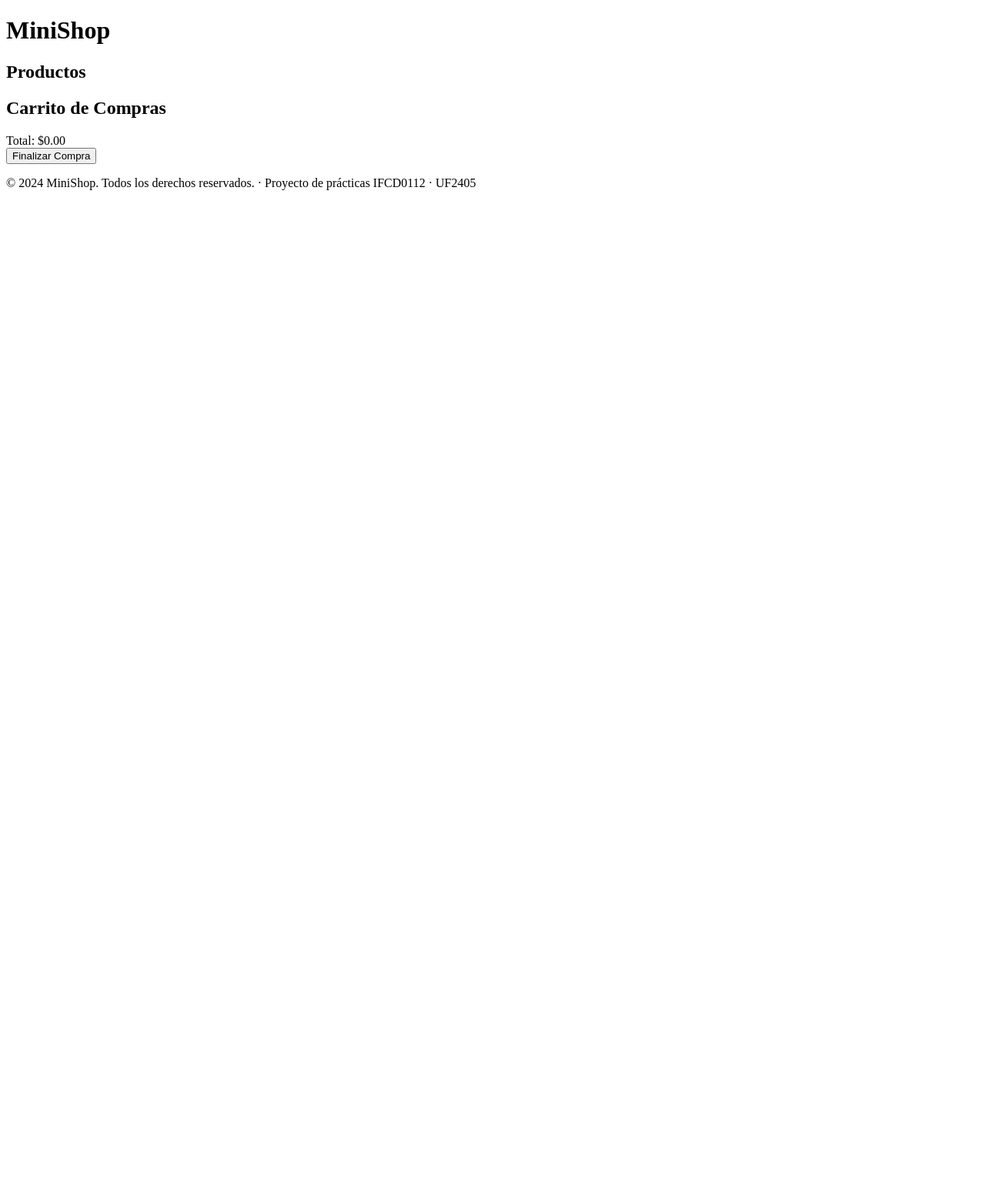
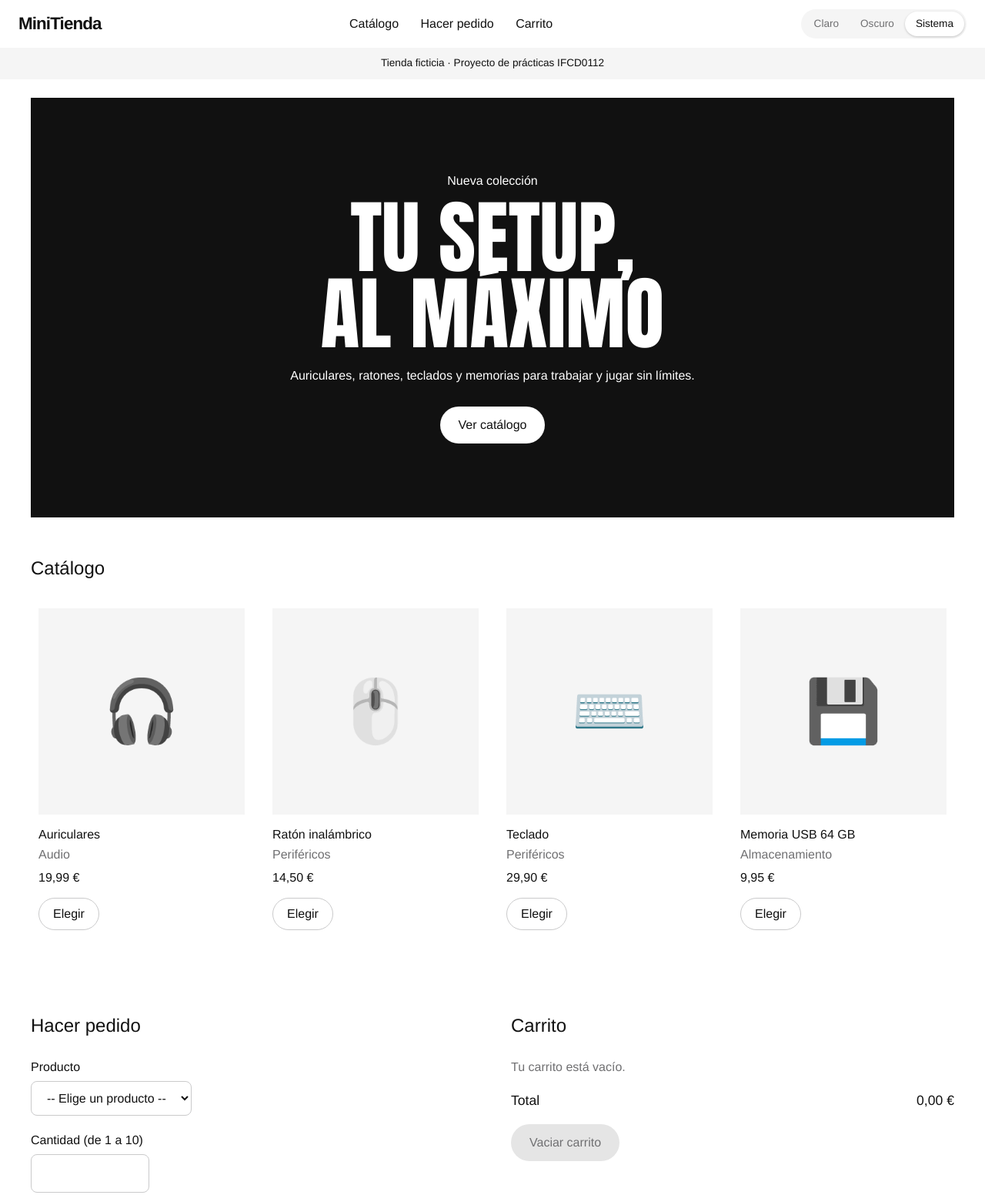
Before and after one commit to pordunazarzosa/MiniShop, a plain HTML site: page index.html in a window 1280 px wide. Shown: the top 1552 px of the page at 77% size. Before the commit the page ends 800 px from the top, so only its background shows below. Drawn offline with Linux system fonts and the light colour scheme.

Commit message:
Update: html & CSS

```diff
--- a/css/styles.css
+++ b/css/styles.css
@@ -0,0 +1,372 @@
+/* ===== 0. Variables de color (tema claro) ===== */
+:root {
+    --fondo: #ffffff;
+    --texto: #111111;
+    --texto-suave: #707072;
+    --superficie: #f5f5f5;
+    --borde: #cacacb;
+    --linea: #e5e5e5;
+    --boton-fondo: #111111;
+    --boton-texto: #ffffff;
+    --boton-hover: #3f3f40;
+    --hero-fondo: #111111;
+    --hero-texto: #ffffff;
+    --error: #d30005;
+    --error-fondo: #fdecec;
+    --foco: #1151ff;
+}
+
+/* ===== 1. Selectores de etiqueta ===== */
+body {
+    margin: 0;
+    font-family: "Helvetica Neue", Helvetica, Arial, sans-serif;
+    background-color: var(--fondo);
+    color: var(--texto);
+    line-height: 1.5;
+}
+
+header {
+    position: sticky;
+    top: 0;
+    z-index: 10;
+    display: flex;
+    flex-wrap: wrap;
+    align-items: center;
+    justify-content: space-between;
+    gap: 12px 24px;
+    padding: 12px 24px;
+    background-color: var(--fondo);
+}
+
+main {
+    max-width: 1200px;
+    margin: 0 auto;
+    padding: 0 24px;
+}
+
+section {
+    padding: 48px 0;
+}
+
+footer {
+    margin-top: 48px;
+    padding: 32px 24px;
+    background-color: var(--superficie);
+    color: var(--texto-suave);
+    font-size: 0.9em;
+    text-align: center;
+}
+
+/* ===== 2. Agrupación de selectores ===== */
+h1, h2, h3 {
+    margin: 0;
+}
+
+input, select, button {
+    font: inherit;
+    color: inherit;
+}
+
+/* ===== 3. Selectores de identificador ===== */
+#mensaje-error {
+    margin: 16px 0 0 0;
+    color: var(--error);
+    font-weight: 500;
+}
+
+#carrito-vacio {
+    color: var(--texto-suave);
+}
+
+#total {
+    font-weight: 500;
+}
+
+/* ===== 4. Selectores de descendencia y de hijo directo ===== */
+header nav a {
+    padding: 8px 12px;
+    border-radius: 999px;
+    color: var(--texto);
+    font-weight: 500;
+    text-decoration: none;
+}
+
+section h2 {
+    margin-bottom: 24px;
+    font-size: 1.5rem;
+    font-weight: 500;
+}
+
+.hero h1 {
+    font-family: Impact, "Arial Narrow Bold", "Helvetica Neue", sans-serif;
+    font-size: clamp(3rem, 9vw, 6.5rem);
+    font-weight: normal;
+    line-height: 0.95;
+    text-transform: uppercase;
+}
+
+.productos > .producto {
+    display: flex;
+    flex-direction: column;
+    gap: 2px;
+}
+
+.producto h3 {
+    margin-top: 12px;
+    font-size: 1rem;
+    font-weight: 500;
+}
+
+.campo label {
+    display: block;
+    margin-bottom: 6px;
+    font-weight: 500;
+}
+
+#lista-carrito {
+    margin: 0 0 16px 0;
+    padding: 0;
+    list-style: none;
+}
+
+#lista-carrito li {
+    padding: 12px 8px;
+    border-bottom: 1px solid var(--linea);
+}
+
+/* ===== 5. Selectores de clase ===== */
+.logo {
+    color: var(--texto);
+    font-size: 1.4rem;
+    font-weight: 900;
+    letter-spacing: -0.04em;
+    text-decoration: none;
+}
+
+.franja {
+    margin: 0;
+    padding: 10px 24px;
+    background-color: var(--superficie);
+    font-size: 0.85rem;
+    text-align: center;
+}
+
+.hero {
+    margin-top: 24px;
+    padding: clamp(40px, 8vw, 96px) clamp(20px, 5vw, 64px);
+    background-color: var(--hero-fondo);
+    color: var(--hero-texto);
+    text-align: center;
+}
+
+.hero-antetitulo {
+    margin: 0 0 12px 0;
+    font-weight: 500;
+}
+
+.hero-texto {
+    max-width: 36em;
+    margin: 20px auto 28px auto;
+}
+
+.boton-pildora {
+    display: inline-block;
+    padding: 12px 24px;
+    border-radius: 999px;
+    background-color: var(--hero-texto);
+    color: var(--hero-fondo);
+    font-weight: 500;
+    text-decoration: none;
+}
+
+.productos {
+    display: grid;
+    grid-template-columns: repeat(auto-fit, minmax(220px, 1fr));
+    gap: 32px 16px;
+}
+
+.producto {
+    padding: 8px;
+    border: 2px solid transparent;
+    border-radius: 12px;
+}
+
+.producto-foto {
+    display: flex;
+    align-items: center;
+    justify-content: center;
+    aspect-ratio: 1 / 1;
+    background-color: var(--superficie);
+    font-size: 5rem;
+}
+
+.categoria {
+    margin: 0;
+    color: var(--texto-suave);
+}
+
+.precio {
+    margin: 4px 0 12px 0;
+    font-weight: 500;
+}
+
+.compra {
+    display: grid;
+    grid-template-columns: repeat(auto-fit, minmax(300px, 1fr));
+    gap: 0 48px;
+}
+
+.campo {
+    margin-bottom: 20px;
+}
+
+.total {
+    display: flex;
+    justify-content: space-between;
+    font-size: 1.1rem;
+    font-weight: 500;
+}
+
+/* ===== 6. Selector de atributo ===== */
+input[type="number"] {
+    width: 120px;
+}
+
+/* Clases de estado que añade o quita JavaScript */
+.oculto {
+    display: none;
+}
+
+.producto.seleccionado {
+    border-color: var(--texto);
+}
+
+/* ===== 7. Campos, botones y pseudoclases ===== */
+input, select {
+    padding: 12px 16px;
+    border: 1px solid var(--borde);
+    border-radius: 8px;
+    background-color: var(--fondo);
+}
+
+button {
+    padding: 12px 24px;
+    border: none;
+    border-radius: 999px;
+    background-color: var(--boton-fondo);
+    color: var(--boton-texto);
+    font-weight: 500;
+    cursor: pointer;
+}
+
+.btn-elegir {
+    align-self: flex-start;
+    padding: 8px 18px;
+    border: 1px solid var(--borde);
+    background-color: transparent;
+    color: var(--texto);
+}
+
+button:hover {
+    background-color: var(--boton-hover);
+}
+
+.btn-elegir:hover {
+    border-color: var(--texto);
+    background-color: transparent;
+}
+
+button:disabled {
+    background-color: var(--linea);
+    color: var(--texto-suave);
+    cursor: not-allowed;
+}
+
+header nav a:hover {
+    background-color: var(--superficie);
+}
+
+input:focus,
+select:focus {
+    outline: none;
+    border-color: var(--texto);
+    box-shadow: 0 0 0 1px var(--texto);
+}
+
+#lista-carrito li:nth-child(even) {
+    background-color: var(--superficie);
+}
+
+/* Va al final para que gane a input:focus (misma especificidad) */
+input.error,
+select.error {
+    border-color: var(--error);
+    box-shadow: 0 0 0 1px var(--error);
+    background-color: var(--error-fondo);
+}
+
+/* ===== 8. Selector de tema ===== */
+.selector-tema {
+    display: flex;
+    padding: 3px;
+    border-radius: 999px;
+    background-color: var(--superficie);
+}
+
+.btn-tema {
+    padding: 6px 14px;
+    background-color: transparent;
+    color: var(--texto-suave);
+    font-size: 0.85rem;
+}
+
+.btn-tema:hover {
+    background-color: transparent;
+    color: var(--texto);
+}
+
+.btn-tema[aria-pressed="true"] {
+    background-color: var(--fondo);
+    color: var(--texto);
+    box-shadow: 0 1px 3px rgba(0, 0, 0, 0.2);
+}
+
+/* Tema oscuro si el sistema lo pide y el usuario no ha elegido "claro" */
+@media (prefers-color-scheme: dark) {
+    :root:not([data-tema="claro"]) {
+        --fondo: #111111;
+        --texto: #f5f5f5;
+        --texto-suave: #9e9ea0;
+        --superficie: #1f1f21;
+        --borde: #4b4b4d;
+        --linea: #2c2c2e;
+        --boton-fondo: #f5f5f5;
+        --boton-texto: #111111;
+        --boton-hover: #cacacb;
+        --hero-fondo: #f5f5f5;
+        --hero-texto: #111111;
+        --error: #ff6b5e;
+        --error-fondo: #3a1715;
+        --foco: #8fb4ff;
+        color-scheme: dark;
+    }
+}
+
+/* Tema oscuro elegido con el botón */
+:root[data-tema="oscuro"] {
+    --fondo: #111111;
+    --texto: #f5f5f5;
+    --texto-suave: #9e9ea0;
+    --superficie: #1f1f21;
+    --borde: #4b4b4d;
+    --linea: #2c2c2e;
+    --boton-fondo: #f5f5f5;
+    --boton-texto: #111111;
+    --boton-hover: #cacacb;
+    --hero-fondo: #f5f5f5;
+    --hero-texto: #111111;
+    --error: #ff6b5e;
+    --error-fondo: #3a1715;
+    --foco: #8fb4ff;
+    color-scheme: dark;
+}
--- a/index.html
+++ b/index.html
@@ -2,37 +2,115 @@
 <html lang="es">
 <head>
     <meta charset="UTF-8">
-    <meta name=""viewport" content="width=device-width, initial-scale=1.0">
-    <title>MiniShop</title>
-    <link rel=""stylesheet" href="style.css">
-    <script src="script.js"defer></script>
+    <meta name="viewport" content="width=device-width, initial-scale=1.0">
+    <title>MiniTienda · Accesorios de informática</title>
+    <link rel="stylesheet" href="css/styles.css">
+    <script src="js/script.js" defer></script>
 </head>
 <body>
+
     <header>
-        <h1>MiniShop</h1>
+        <a href="#inicio" class="logo">MiniTienda</a>
+        <nav>
+            <a href="#catalogo">Catálogo</a>
+            <a href="#pedido">Hacer pedido</a>
+            <a href="#carrito">Carrito</a>
+        </nav>
+        <div class="selector-tema" role="group" aria-label="Tema de color">
+            <button type="button" class="btn-tema" data-tema="claro" aria-pressed="false">Claro</button>
+            <button type="button" class="btn-tema" data-tema="oscuro" aria-pressed="false">Oscuro</button>
+            <button type="button" class="btn-tema" data-tema="sistema" aria-pressed="true">Sistema</button>
+        </div>
     </header>
 
+    <p class="franja">Tienda ficticia · Proyecto de prácticas IFCD0112</p>
+
     <main>
-        <section class="product-list">
-            <h2>Productos</h2>
-            <div class="products">
-                <!-- Aquí se generarán los productos dinámicamente -->
+
+        <!-- PORTADA -->
+        <section id="inicio" class="hero">
+            <p class="hero-antetitulo">Nueva colección</p>
+            <h1>Tu setup,<br>al máximo</h1>
+            <p class="hero-texto">Auriculares, ratones, teclados y memorias para trabajar y jugar sin límites.</p>
+            <a href="#catalogo" class="boton-pildora">Ver catálogo</a>
+        </section>
+
+        <!-- CATÁLOGO DE PRODUCTOS -->
+        <section id="catalogo">
+            <h2>Catálogo</h2>
+            <div class="productos">
+                <article class="producto">
+                    <div class="producto-foto" aria-hidden="true">🎧</div>
+                    <h3>Auriculares</h3>
+                    <p class="categoria">Audio</p>
+                    <p class="precio">19,99 €</p>
+                    <button type="button" class="btn-elegir" data-id="1">Elegir</button>
+                </article>
+                <article class="producto">
+                    <div class="producto-foto" aria-hidden="true">🖱️</div>
+                    <h3>Ratón inalámbrico</h3>
+                    <p class="categoria">Periféricos</p>
+                    <p class="precio">14,50 €</p>
+                    <button type="button" class="btn-elegir" data-id="2">Elegir</button>
+                </article>
+                <article class="producto">
+                    <div class="producto-foto" aria-hidden="true">⌨️</div>
+                    <h3>Teclado</h3>
+                    <p class="categoria">Periféricos</p>
+                    <p class="precio">29,90 €</p>
+                    <button type="button" class="btn-elegir" data-id="3">Elegir</button>
+                </article>
+                <article class="producto">
+                    <div class="producto-foto" aria-hidden="true">💾</div>
+                    <h3>Memoria USB 64 GB</h3>
+                    <p class="categoria">Almacenamiento</p>
+                    <p class="precio">9,95 €</p>
+                    <button type="button" class="btn-elegir" data-id="4">Elegir</button>
+                </article>
             </div>
         </section>
 
-        <section class="cart">
-            <h2>Carrito de Compras</h2>
-            <div class="cart-items">
-                <!-- Aquí se mostrarán los productos añadidos al carrito -->
-            </div>
-            <div class="cart-total">
-                Total: $<span id="total">0.00</span>
-            </div>
-            <button id="checkout">Finalizar Compra</button>
-        </section>
+        <div class="compra">
+
+            <!-- FORMULARIO DE PEDIDO -->
+            <section id="pedido">
+                <h2>Hacer pedido</h2>
+                <form id="form-pedido" novalidate>
+                    <div class="campo">
+                        <label for="producto">Producto</label>
+                        <select id="producto" name="producto">
+                            <option value="">-- Elige un producto --</option>
+                            <option value="1" data-precio="19.99">Auriculares</option>
+                            <option value="2" data-precio="14.50">Ratón inalámbrico</option>
+                            <option value="3" data-precio="29.90">Teclado</option>
+                            <option value="4" data-precio="9.95">Memoria USB 64 GB</option>
+                        </select>
+                    </div>
+                    <div class="campo">
+                        <label for="cantidad">Cantidad (de 1 a 10)</label>
+                        <input type="number" id="cantidad" name="cantidad" min="1" max="10">
+                    </div>
+                    <button type="submit">Añadir al carrito</button>
+                    <p id="mensaje-error" class="oculto"></p>
+                </form>
+            </section>
+
+            <!-- CARRITO -->
+            <section id="carrito" class="resumen">
+                <h2>Carrito</h2>
+                <ul id="lista-carrito"></ul>
+                <p id="carrito-vacio">Tu carrito está vacío.</p>
+                <p class="total">Total <span id="total">0,00 €</span></p>
+                <button type="button" id="vaciar" disabled>Vaciar carrito</button>
+            </section>
+
+        </div>
+
     </main>
+
     <footer>
-        <p>&copy; 2024 MiniShop. Todos los derechos reservados. · Proyecto de prácticas IFCD0112 · UF2405</p>
+        <p>MiniTienda · Proyecto de prácticas IFCD0112 · UF2405</p>
     </footer>
+
 </body>
 </html>
```
